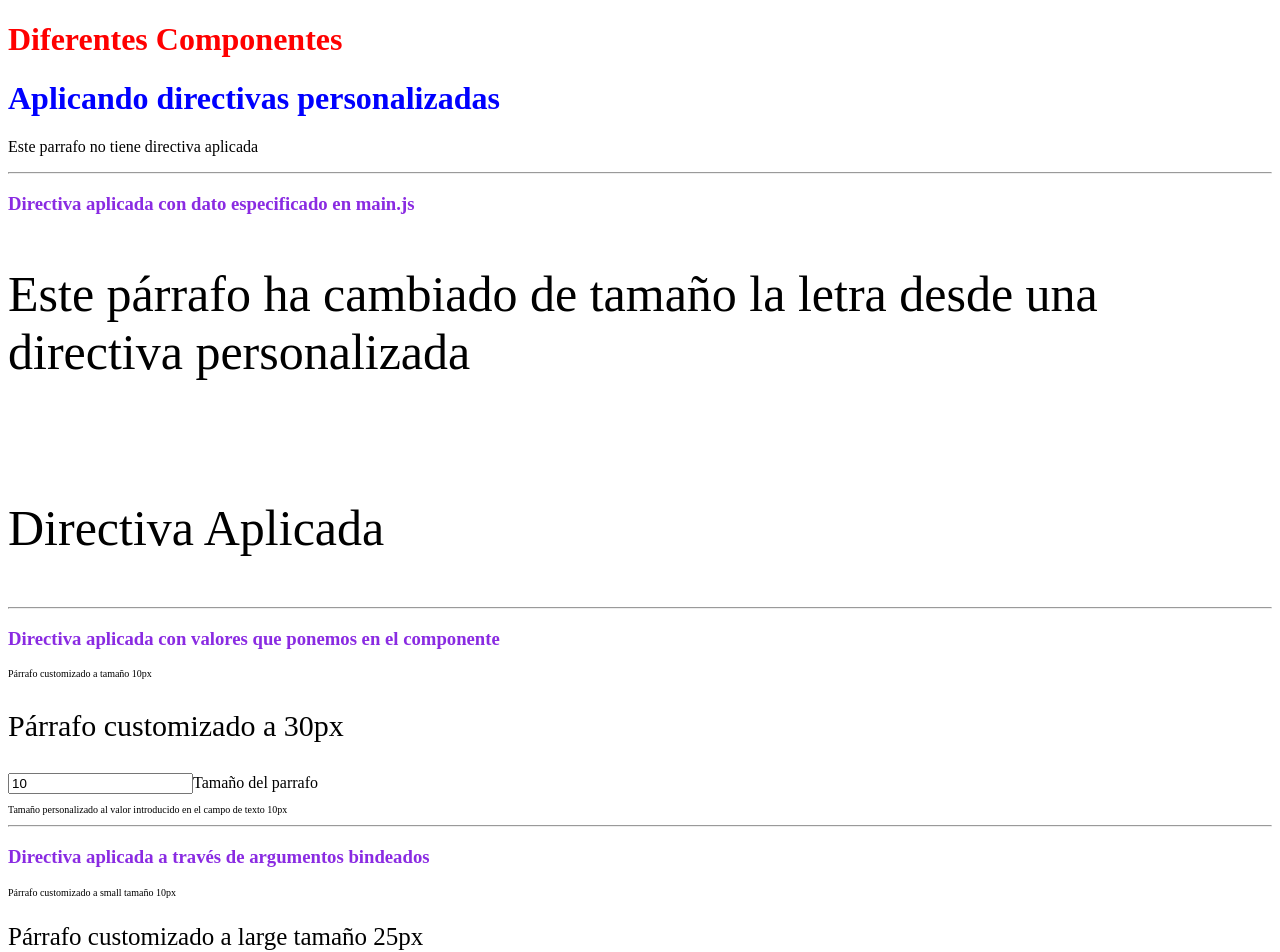
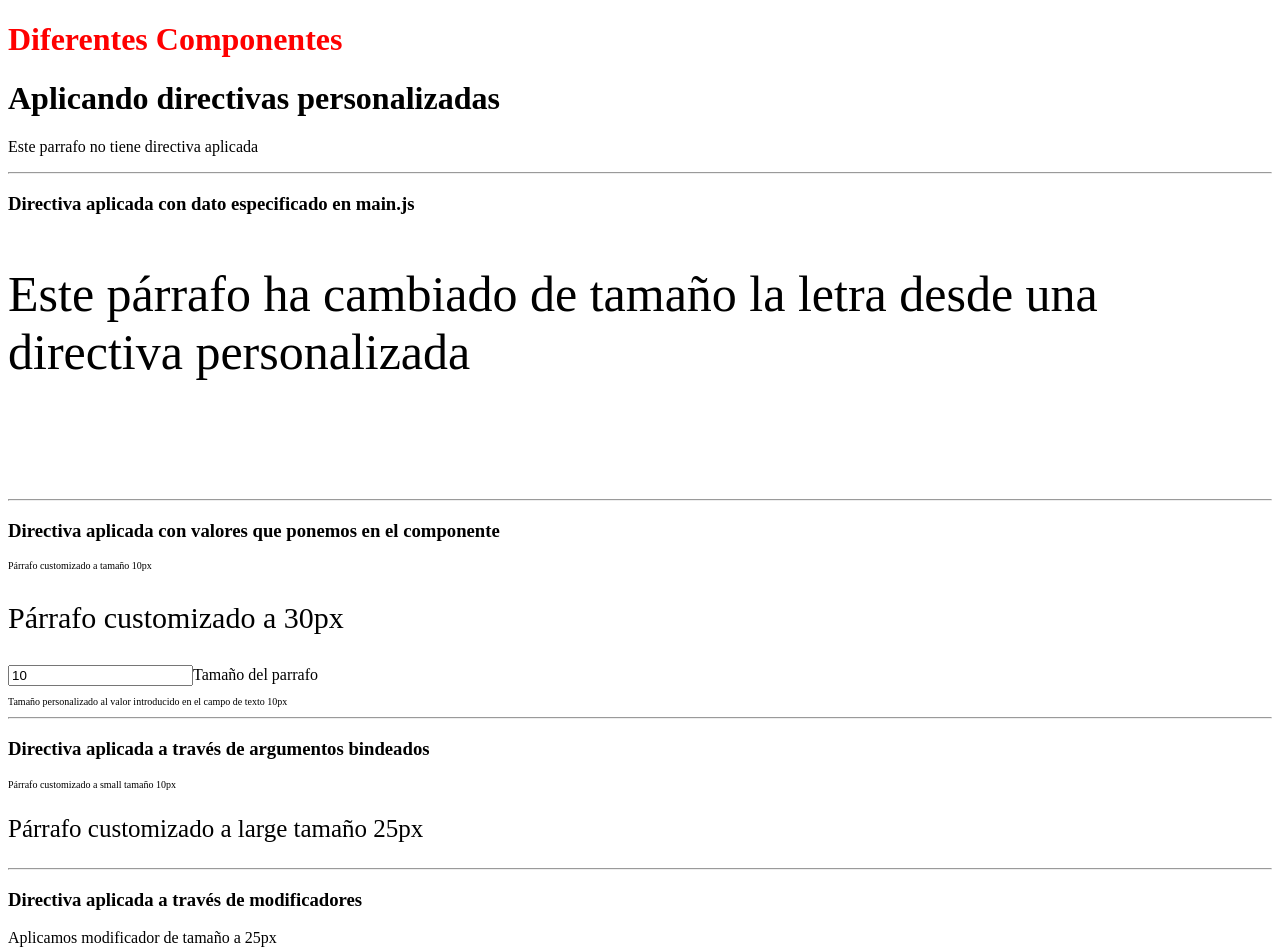
Before and after one commit to jminsausti/vue-ejem-paso-a-paso, a Vue app in the folder TODO-con-componentes-options-composition/: page / in a window 1280 px wide. Shown: the top 952 px of the page. Built offline with nearby package versions, Linux system fonts and the light colour scheme.

Commit message:
2- Directivas Option updated

```diff
--- a/TODO-con-componentes-options-composition/src/App.vue
+++ b/TODO-con-componentes-options-composition/src/App.vue
@@ -19,7 +19,8 @@
   <!-- <PostListOption/> -->
   <!-- <PostListHijoPadreComponent/> -->
   <!-- <PostListHijoPadreOption/> -->
-  <DirectivasPersonalizadasComposition/>
+  <!-- <DirectivasPersonalizadasComposition/> -->
+  <DirectivasPersonalizadasOption />
 </template>
 
 
@@ -55,7 +56,8 @@
   // import PostListHijoPadreComponent from './components/13-ComunicacionEntreComponentes/13.2-Comunicacion Hijo-padre/PostList-HijoPadreComponent.vue'
   // import PostListHijoPadreOption from './components/13-ComunicacionEntreComponentes/13.2-Comunicacion Hijo-padre/PostList-HijoPadreOption.vue';
   //2- Directivas Personalizadas
-  import DirectivasPersonalizadasComposition from './components/2-Directivas-Personalizadas/DirectivasPersonalizadasComposition.vue';
+  // import DirectivasPersonalizadasComposition from './components/2-Directivas-Personalizadas/DirectivasPersonalizadasComposition.vue';
+  import DirectivasPersonalizadasOption from './components/2-Directivas-Personalizadas/DirectivasPersonalizadasOption.vue';
 </script>
 
 <style scoped>
--- /dev/null
+++ b/TODO-con-componentes-options-composition/src/components/2-Directivas-Personalizadas/DirectivasPersonalizadasOption.vue
@@ -0,0 +1,48 @@
+<template>
+    <!-- Cuando creamos una directiva personalizada, ésta se define en main.js, para que se aplique sobre todos los componentes de la App -->
+
+    <h1>Aplicando directivas personalizadas</h1>
+    <p>Este parrafo no tiene directiva aplicada</p>
+    <p></p>
+    <hr>
+    <h3>Directiva aplicada con dato especificado en main.js</h3>
+    <p v-fontSize>Este párrafo ha cambiado de tamaño la letra desde una directiva personalizada</p>
+    <br>
+    <p v-fontSize>{{ mensaje }}</p>
+    <hr>
+    <h3>Directiva aplicada con valores que ponemos en el componente</h3>
+    <p v-customSize1="10">Párrafo customizado a tamaño 10px</p>
+    <p v-customSize1="30">Párrafo customizado a 30px</p>
+    <input type="text" v-model="size1"/>Tamaño del parrafo
+    <p v-customSize1="size1">Tamaño personalizado al valor introducido en el campo de texto {{ size1 }}px</p>
+    <hr>
+    <h3>Directiva aplicada a través de argumentos bindeados</h3>
+    <p v-customSize2:sm>Párrafo customizado a small tamaño 10px</p>
+    <p v-customSize2:lg>Párrafo customizado a large tamaño 25px</p>
+    <hr>
+    <h3>Directiva aplicada a través de modificadores</h3>
+    <p v-customFont.lg>Aplicamos modificador de tamaño a 25px</p>
+    <p v-customFont.red>Aplicamos modificados de color a red</p>
+    <p v-customFont.xl.green>Aplicamos modificador de tamaño xl y color green</p>
+</template>
+
+<script>
+    export default{
+    name: 'DirectivasPersonalizadasOption',
+    components: {},
+    data(){
+        return{
+            size1 : '10'
+        }
+    },
+    mounted(){
+    },
+    methods:{
+
+    }
+}
+</script>
+
+<style scoped>
+
+</style>
--- a/TODO-con-componentes-options-composition/src/main.js
+++ b/TODO-con-componentes-options-composition/src/main.js
@@ -6,6 +6,7 @@ import App from './App.vue'
 
 const app=createApp(App)
 
+//Como queremos que las directivas se aplique a nivel global, las definimos en main.js
 //directiva personalizada. Aplicamos aquí lo que queremos
 app.directive('fontSize',{
     beforeMount: (el, binding) =>{//se aplica la directiva personalizada antes de montarse la instancia
```
